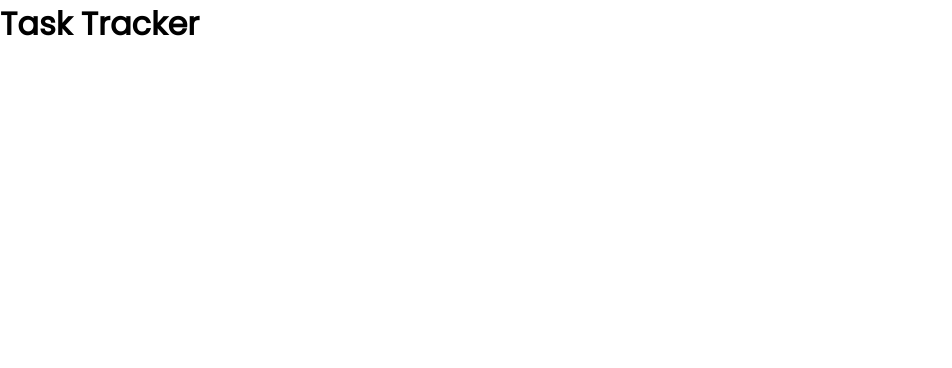
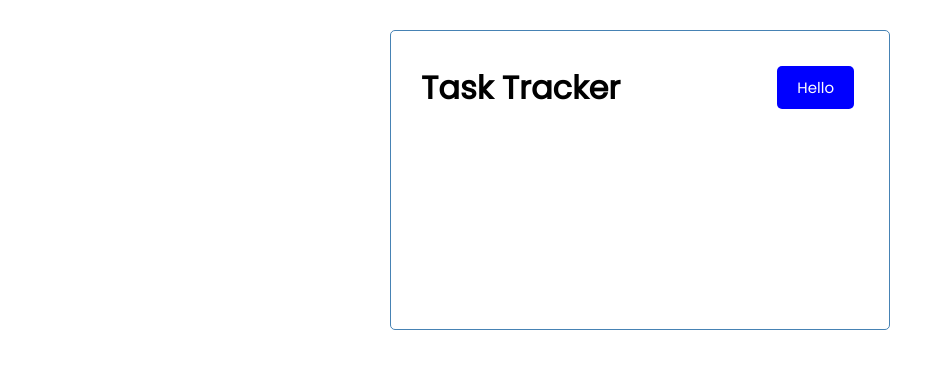
Before and after one commit to TimiMaliki/IG_marketing_landing_page, a React (Create React App) app in the folder task-tracker/: page / in a window 1280 px wide. Shown: the top 368 px of the page, without its empty margins (0-952 px from the left). Built offline with nearby package versions, Linux system fonts and the light colour scheme.

Commit message:
Task Components

```diff
--- /dev/null
+++ b/task-tracker/src/components/Button.js
@@ -0,0 +1,11 @@
+
+function Button({color, text , onClick}){
+  return <div>
+    <button  onClick={onClick} className='btn' style={{backgroundColor:color}}>{text}</button>
+  </div>
+}
+
+Button.default = {
+  color:'steelblue'
+}
+export default Button
--- a/task-tracker/src/components/Header.js
+++ b/task-tracker/src/components/Header.js
@@ -1,11 +1,22 @@
+import Button from '../components/Button'
 
  function Header({title}){
-   return <div>
-    <h1>{title}</h1>
+    const onClick = () => {
+        console.log('timi')
+     }
+
+
+   return <div className='container'>
+   <header className='header'>
+   <h1>{title}</h1>
+
+   <Button  color='blue' text='Hello' onClick={onClick}/>
+   </header>
    </div>
  }
 
  Header.defaultProps ={
     title:"Task Tracker",
  }
+
  export default Header
```
Also changed, not shown: task-tracker/src/components/Task.js (added, +8 -0 lines), task-tracker/src/index.css (+0 -12 lines).
